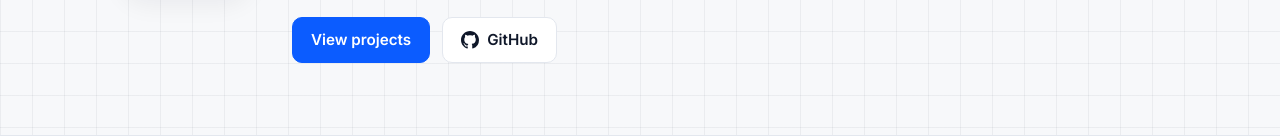
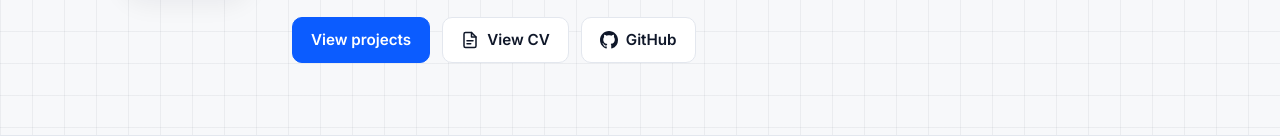
Before and after one commit to angeloucciag-cmyk/angeloucciag-cmyk.github.io, a plain HTML site: page index.html in a window 1280 px wide. Shown: the part 350-486 px from the top of the page. Drawn offline with Linux system fonts and the light colour scheme.

Commit message:
Add CV (English) and 'View CV' button

```diff
--- a/index.html
+++ b/index.html
@@ -182,6 +182,10 @@
       <p class="lead">MSc student in Automation Engineering at Politecnico di Bari, focusing on robotics. I work on manipulator control, trajectory optimization and multi-robot systems in MATLAB and ROS 2.</p>
       <div class="actions">
         <a class="btn primary" href="#projects">View projects</a>
+        <a class="btn" href="Angelo_Gregucci_CV.pdf" target="_blank" rel="noopener">
+          <svg viewBox="0 0 24 24" fill="none" stroke="currentColor" stroke-width="2" stroke-linecap="round" stroke-linejoin="round" aria-hidden="true"><path d="M14 2H6a2 2 0 0 0-2 2v16a2 2 0 0 0 2 2h12a2 2 0 0 0 2-2V8z"/><path d="M14 2v6h6"/><path d="M8 13h8M8 17h5"/></svg>
+          View CV
+        </a>
         <a class="btn" href="https://github.com/angeloucciag-cmyk" target="_blank" rel="noopener">
           <svg viewBox="0 0 16 16" fill="currentColor" aria-hidden="true"><path d="M8 0C3.58 0 0 3.58 0 8c0 3.54 2.29 6.53 5.47 7.59.4.07.55-.17.55-.38 0-.19-.01-.82-.01-1.49-2.01.37-2.53-.49-2.69-.94-.09-.23-.48-.94-.82-1.13-.28-.15-.68-.52-.01-.53.63-.01 1.08.58 1.23.82.72 1.21 1.87.87 2.33.66.07-.52.28-.87.51-1.07-1.78-.2-3.64-.89-3.64-3.95 0-.87.31-1.59.82-2.15-.08-.2-.36-1.02.08-2.12 0 0 .67-.21 2.2.82.64-.18 1.32-.27 2-.27.68 0 1.36.09 2 .27 1.53-1.04 2.2-.82 2.2-.82.44 1.1.16 1.92.08 2.12.51.56.82 1.27.82 2.15 0 3.07-1.87 3.75-3.65 3.95.29.25.54.73.54 1.48 0 1.07-.01 1.93-.01 2.2 0 .21.15.46.55.38A8.013 8.013 0 0016 8c0-4.42-3.58-8-8-8z"/></svg>
           GitHub
```
Also changed, not shown: 1 other file.
